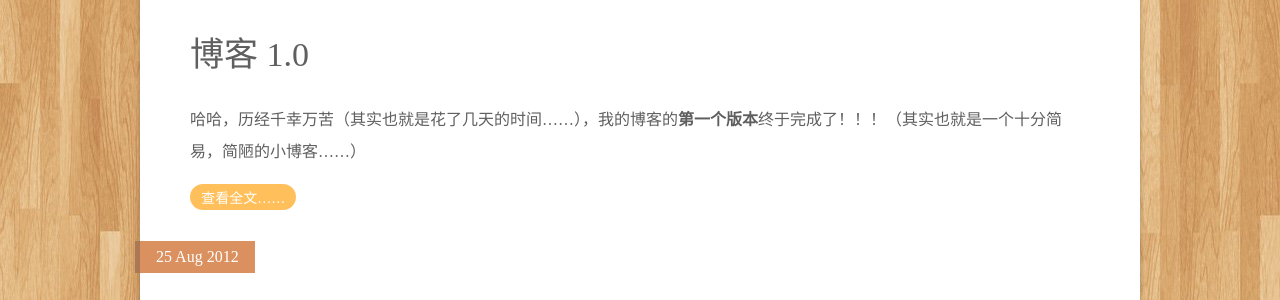
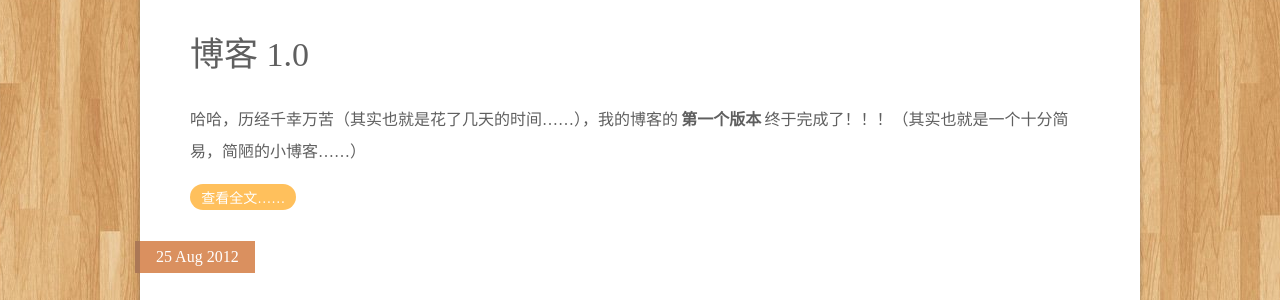
Before and after one commit to wynn719/blog, a Jekyll site: the page built from index.html, in a window 1280 px wide. Shown: the part 1310-1610 px from the top of the page. Built offline with Jekyll 4.4.1, drawn with Linux system fonts in a browser that asks for light colours; comment, search, counter and statistics services are not loaded.

Commit message:
update default.css

```diff
--- a/css/default.css
+++ b/css/default.css
@@ -236,9 +236,9 @@ article .title{
 	left: -55px;
 	top: 0;
 }
-article em{
+article em, article strong{
 	font-weight: bold;
-	margin: 0 0.5em;
+	margin: 0 0.2em;
 }
 article p, article li{
 	line-height: 2em;
```
